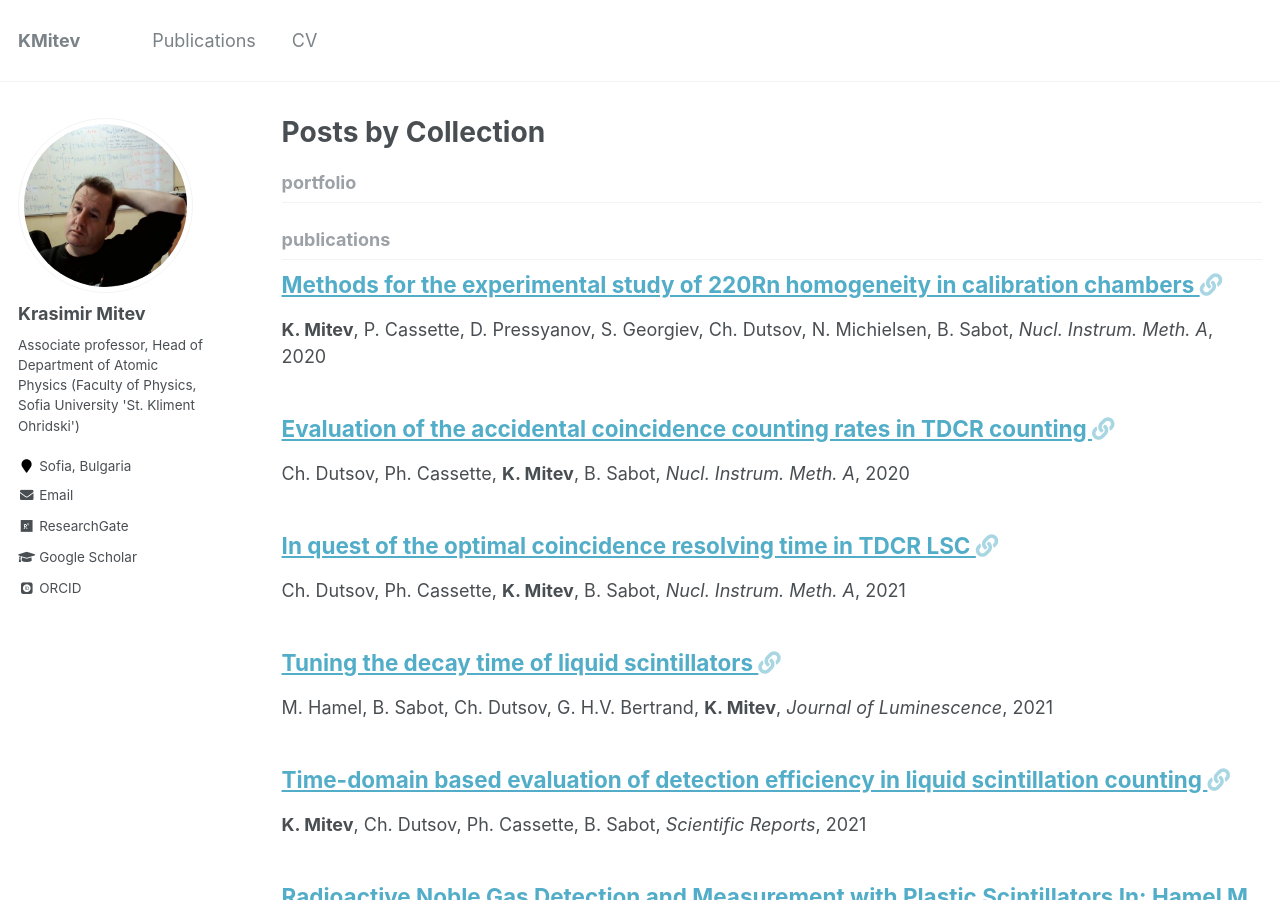
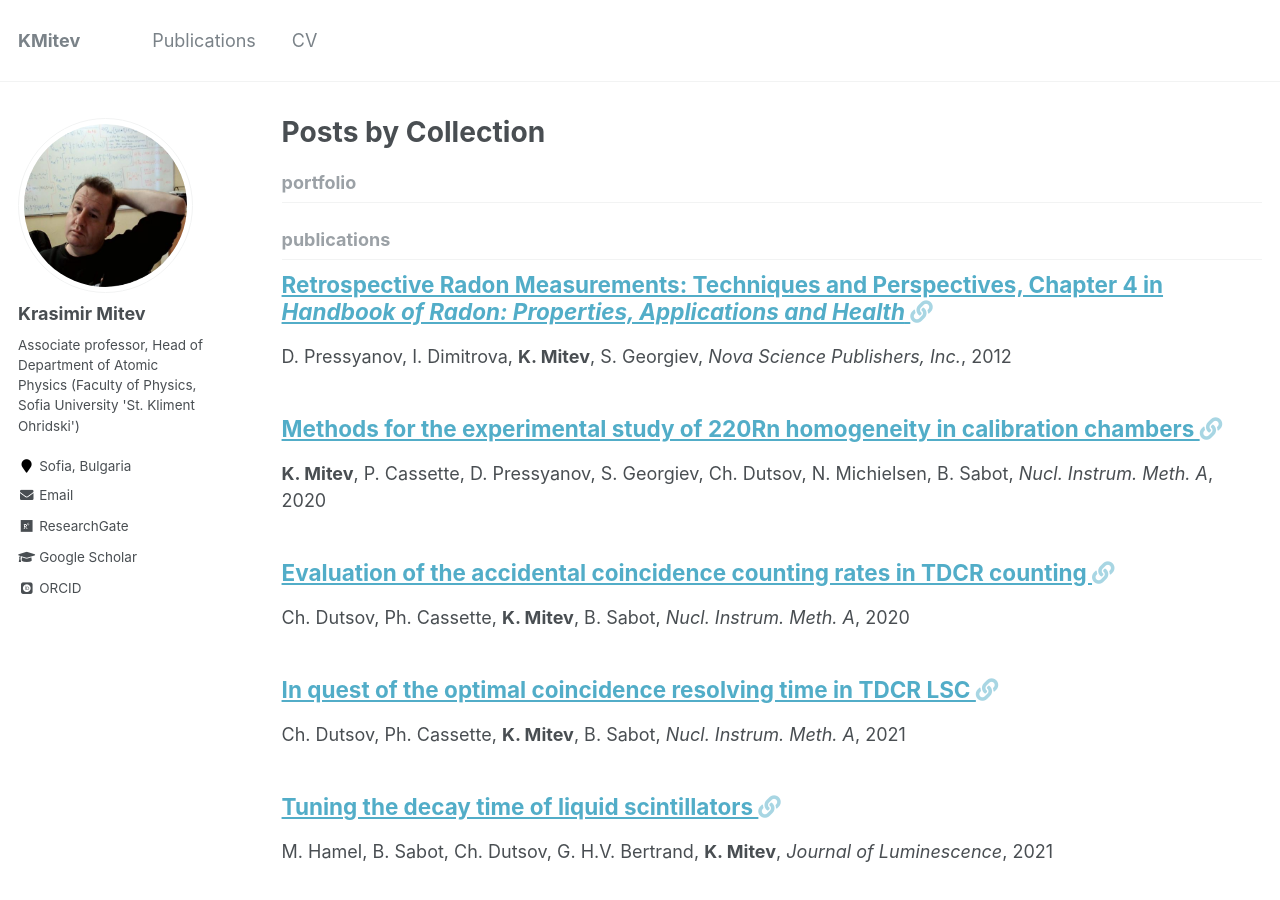
Before and after one commit to KrasimirMitev/krasimirmitev.github.io, a Jekyll site: the page built from _pages/collection-archive.html, in a window 1280 px wide and 900 px high. Built offline with Jekyll 4.4.1, drawn with Linux system fonts in a browser that asks for light colours; some web fonts are replaced; a file with an impossible date is left out.

Commit message:
Add files via upload

```diff
--- a/_publications/2012-06-01-Retrospective-Radon-Measurements-Techniques-and-Perspectives.md
+++ b/_publications/2012-06-01-Retrospective-Radon-Measurements-Techniques-and-Perspectives.md
@@ -1,8 +1,8 @@
 ---
-title: "Retrospective Radon Measurements: Techniques and Perspectives"
+title: "Retrospective Radon Measurements: Techniques and Perspectives, Chapter 4 in <i>Handbook of Radon: Properties, Applications and Health</i>"
 collection: publications
 section: ch-mono
-date: 2012
+date: 2012-06-01
 venue: Nova Science Publishers, Inc.
 authors: D. Pressyanov, I. Dimitrova, <b>K. Mitev</b>, S. Georgiev
 link: https://www.researchgate.net/publication/ 236850504_Retrospective_radon_measurements_Techniques_and_perspectives
```
